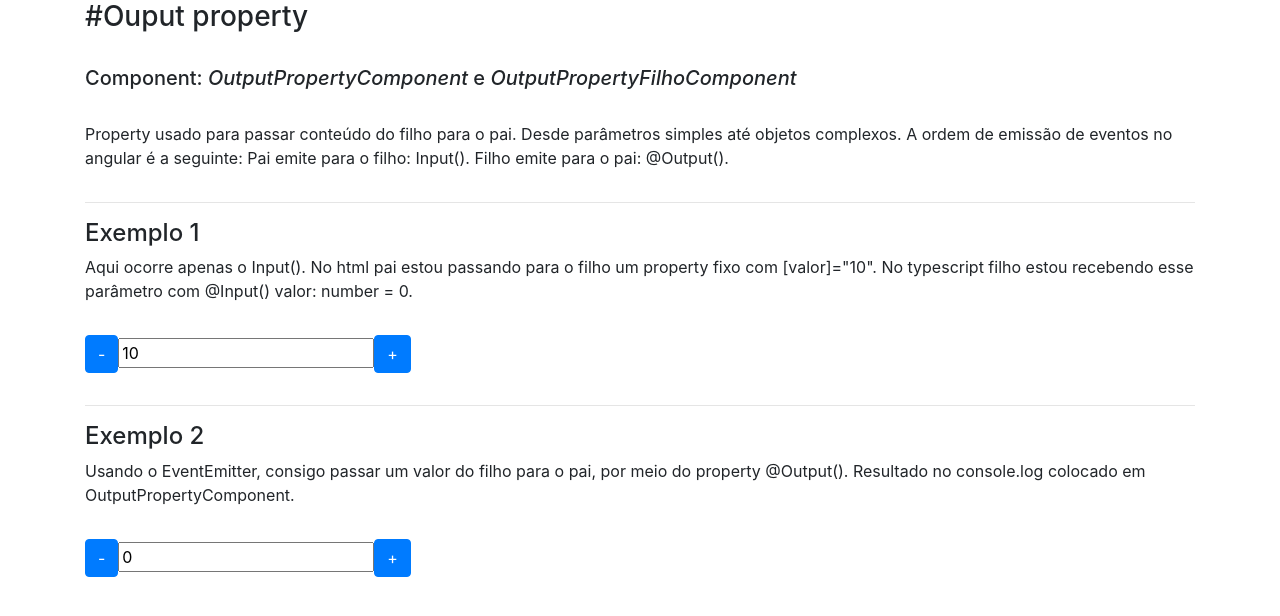
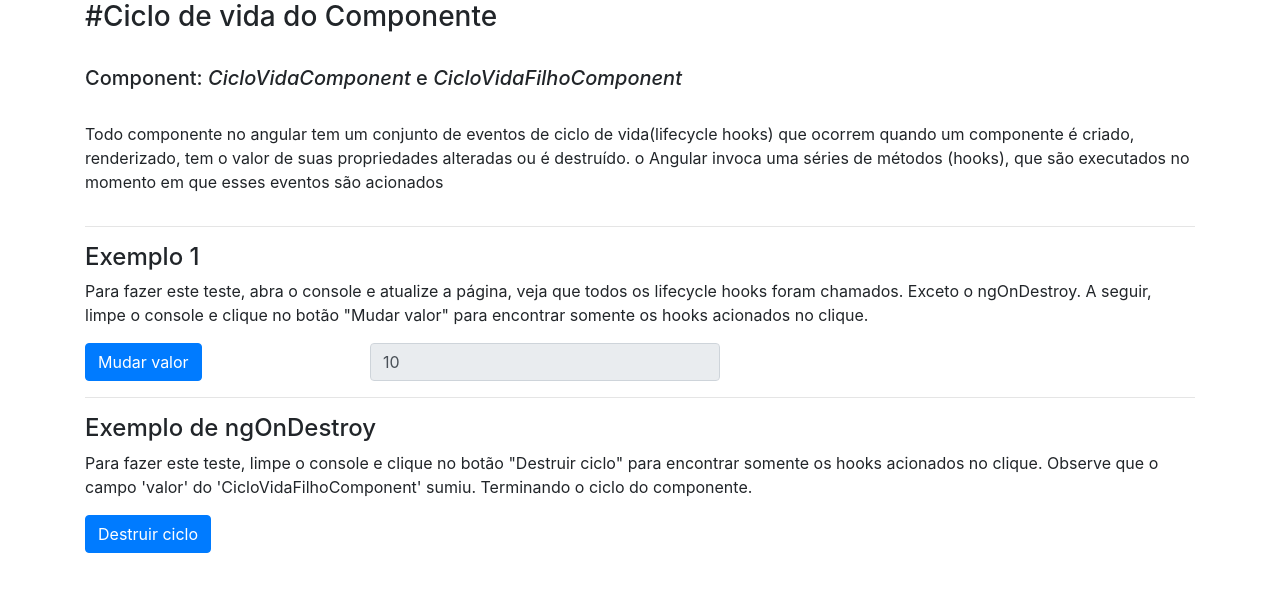
Before and after one commit to Igor14545216/angular-2-mais, an Angular app in the folder my-app/: page / in a window 1280 px wide. Shown: the top 616 px of the page. Built offline with nearby package versions, Linux system fonts and the light colour scheme.

Commit message:
Ciclo de vida de um componente

```diff
--- a/my-app/src/app/app.component.html
+++ b/my-app/src/app/app.component.html
@@ -5,7 +5,8 @@
     <!-- <app-event-binding></app-event-binding> -->
     <!-- <app-two-way-data-binding></app-two-way-data-binding> -->
     <!-- <app-input-property></app-input-property> -->
-    <app-output-property></app-output-property>
+    <!-- <app-output-property></app-output-property> -->
+    <app-ciclo-vida></app-ciclo-vida>
 </div>
 
 <router-outlet></router-outlet>
--- a/my-app/src/app/app.module.ts
+++ b/my-app/src/app/app.module.ts
@@ -13,6 +13,8 @@ import { InputPropertyComponent } from './helpers/input-property/input-property.
 import { InputPropertyFilhoComponent } from './helpers/input-property/input-property-filho/input-property-filho.component';
 import { OutputPropertyComponent } from './helpers/output-property/output-property.component';
 import { OutputPropertyFilhoComponent } from './helpers/output-property/output-property-filho/output-property-filho.component';
+import { CicloVidaComponent } from './helpers/ciclo-vida/ciclo-vida.component';
+import { CicloVidaFilhoComponent } from './helpers/ciclo-vida/ciclo-vida-filho/ciclo-vida-filho.component';
 
 @NgModule({
   declarations: [
@@ -25,6 +27,8 @@ import { OutputPropertyFilhoComponent } from './helpers/output-property/output-p
     InputPropertyFilhoComponent,
     OutputPropertyComponent,
     OutputPropertyFilhoComponent,
+    CicloVidaComponent,
+    CicloVidaFilhoComponent
   ],
   imports: [
     BrowserModule,
--- /dev/null
+++ b/my-app/src/app/helpers/ciclo-vida/ciclo-vida-filho/ciclo-vida-filho.component.html
@@ -0,0 +1 @@
+<input type="text" class="form-control" [value]="valorInicial" readonly>
--- /dev/null
+++ b/my-app/src/app/helpers/ciclo-vida/ciclo-vida-filho/ciclo-vida-filho.component.ts
@@ -0,0 +1,51 @@
+import { Component, Input, OnInit } from '@angular/core';
+
+@Component({
+  selector: 'app-ciclo-vida-filho',
+  templateUrl: './ciclo-vida-filho.component.html'
+})
+export class CicloVidaFilhoComponent implements OnInit {
+
+  @Input() valorInicial: number = 0;
+
+  constructor() {
+    this.log('constructor');
+  }
+
+  ngOnInit(): void {
+    this.log('ngOnInit');
+  }
+
+  ngAfterViewInit() {
+    this.log('ngAfterViewInit')
+  }
+
+  ngAfterContentInit() {
+    this.log('ngAfterContentInit');
+  }
+
+  ngOnChanges() {
+    this.log('ngOnChanges');
+  }
+
+  ngDoCheck() {
+    this.log('ngDoCheck');
+  }
+
+  ngAfterContentChecked() {
+    this.log('ngAfterContentChecked');
+  }
+
+  ngAfterViewChecked() {
+    this.log('ngAfterViewChecked');
+  }
+
+  ngOnDestroy() {
+    this.log('ngOnDestroy');
+  }
+
+  private log(Hook: string) {
+    console.log(Hook);
+  }
+
+}
--- /dev/null
+++ b/my-app/src/app/helpers/ciclo-vida/ciclo-vida.component.html
@@ -0,0 +1,52 @@
+<section>
+    <article>
+        <h3>#Ciclo de vida do Componente</h3><br>
+        <h5>Component: <i>CicloVidaComponent</i> e <i>CicloVidaFilhoComponent</i></h5><br>
+        <div class="row">
+            <div class="col-md-12">
+                <p>Todo componente no angular tem um conjunto de eventos de ciclo de vida(lifecycle hooks) que ocorrem
+                    quando um componente é criado, renderizado, tem o valor de suas propriedades alteradas ou é
+                    destruído. o Angular invoca uma séries de métodos (hooks), que são executados no momento em que
+                    esses eventos são acionados</p>
+            </div>
+        </div>
+        <hr>
+        <!-- //TODO:comentar e fazer um exemplo de cada hooks -->
+        <!-- //Explicar cada um com texto -->
+        <!--Evento			-	quando-->
+        <!-- ngOnChanges  		-	antes #2 quando valor property-binding é atualizado -->
+        <!-- ngOnInit    		-	quando Component é inicializado -->
+        <!-- ngDoCheck   		-	a cada ciclo de verificação de mudanças -->
+        <!-- ngAfterContentlnit	-	depois de inserir conteúdo externo na view -->
+        <!-- ngAfterContentChecked	-	a cada verificação do conteúdo inserido -->
+        <!-- ngAfterViewChecked	-	a cada verificação de conteúdo / conteúdo filho -->
+        <!-- ngOnDestroy		-	antes da diretiva/component ser destruído -->
+        <!-- ngAfterViewInit -->
+
+
+        <h4>Exemplo 1</h4>
+        <p>Para fazer este teste, abra o console e atualize a página, veja que todos os lifecycle hooks foram chamados.
+            Exceto o ngOnDestroy. A seguir, limpe o console e clique no botão "Mudar valor" para encontrar somente os
+            hooks acionados no clique. </p>
+        <div class="row">
+            <div class="col-md-3">
+                <button class="btn btn-primary" (click)="mudarValor()">Mudar valor</button>
+            </div>
+            <div class="col-md-4">
+                <app-ciclo-vida-filho [valorInicial]="valor" *ngIf="!deletarCiclo"></app-ciclo-vida-filho>
+            </div>
+        </div>
+        <hr>
+        <h4>Exemplo de ngOnDestroy</h4>
+        <p>Para fazer este teste, limpe o console e clique no botão "Destruir ciclo" para encontrar somente os hooks
+            acionados no clique. Observe que o campo 'valor' do 'CicloVidaFilhoComponent' sumiu. Terminando o ciclo do
+            componente.</p>
+        <div class="row">
+            <div class="col-md-6">
+                <button class="btn btn-primary" (click)="desctruirCiclo()">Destruir ciclo</button>
+            </div>
+            <div class="col-md-6">
+            </div>
+        </div>
+    </article>
+</section>
--- /dev/null
+++ b/my-app/src/app/helpers/ciclo-vida/ciclo-vida.component.ts
@@ -0,0 +1,25 @@
+import { AfterContentChecked, AfterContentInit, AfterViewChecked, AfterViewInit, Component, DoCheck, OnChanges, OnDestroy, OnInit } from '@angular/core';
+
+@Component({
+  selector: 'app-ciclo-vida',
+  templateUrl: './ciclo-vida.component.html'
+})
+export class CicloVidaComponent implements OnInit {
+  valor: number = 10;
+  deletarCiclo: boolean = false;
+
+  constructor() { }
+
+  ngOnInit() {
+
+  }
+
+  mudarValor() {
+    this.valor++;
+  }
+
+  desctruirCiclo() {
+    this.deletarCiclo = true;
+  }
+
+}
```
Also changed, not shown: 1 other file (tests, documents, lock files or other folders).
